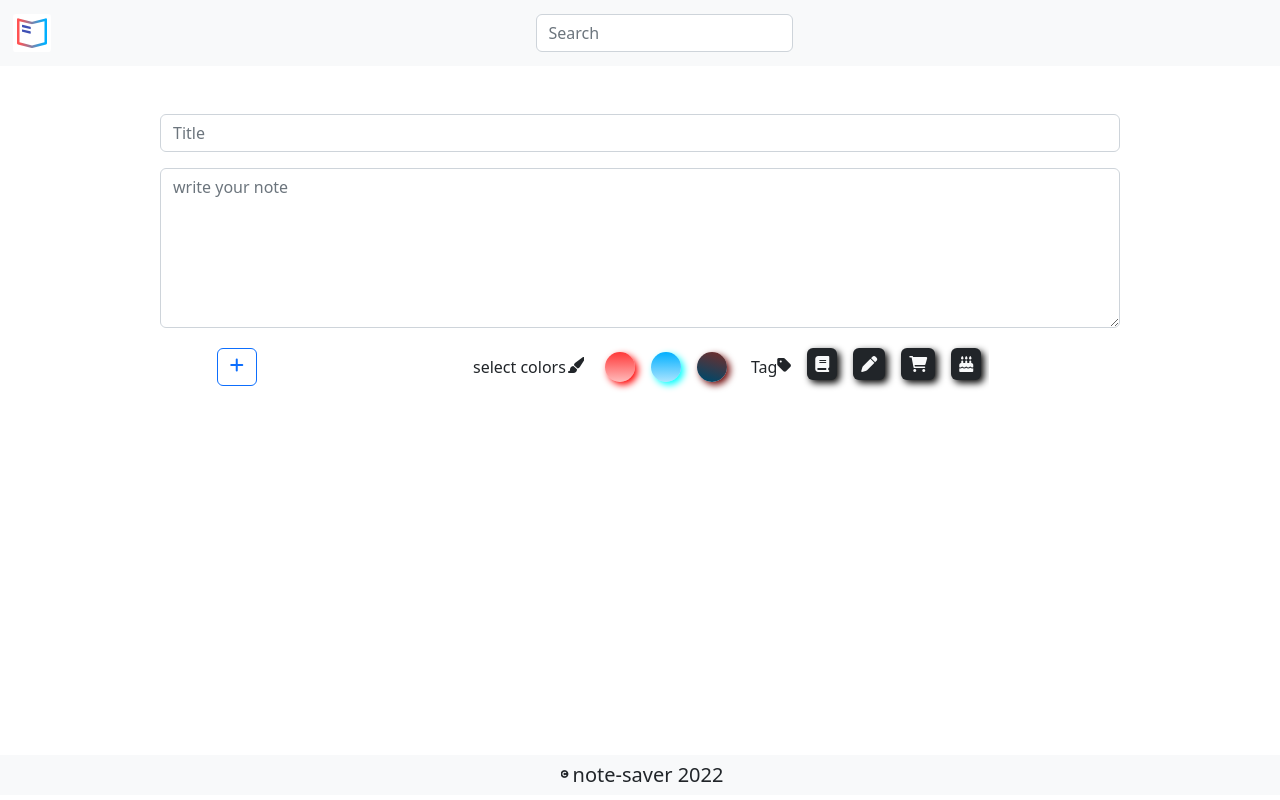
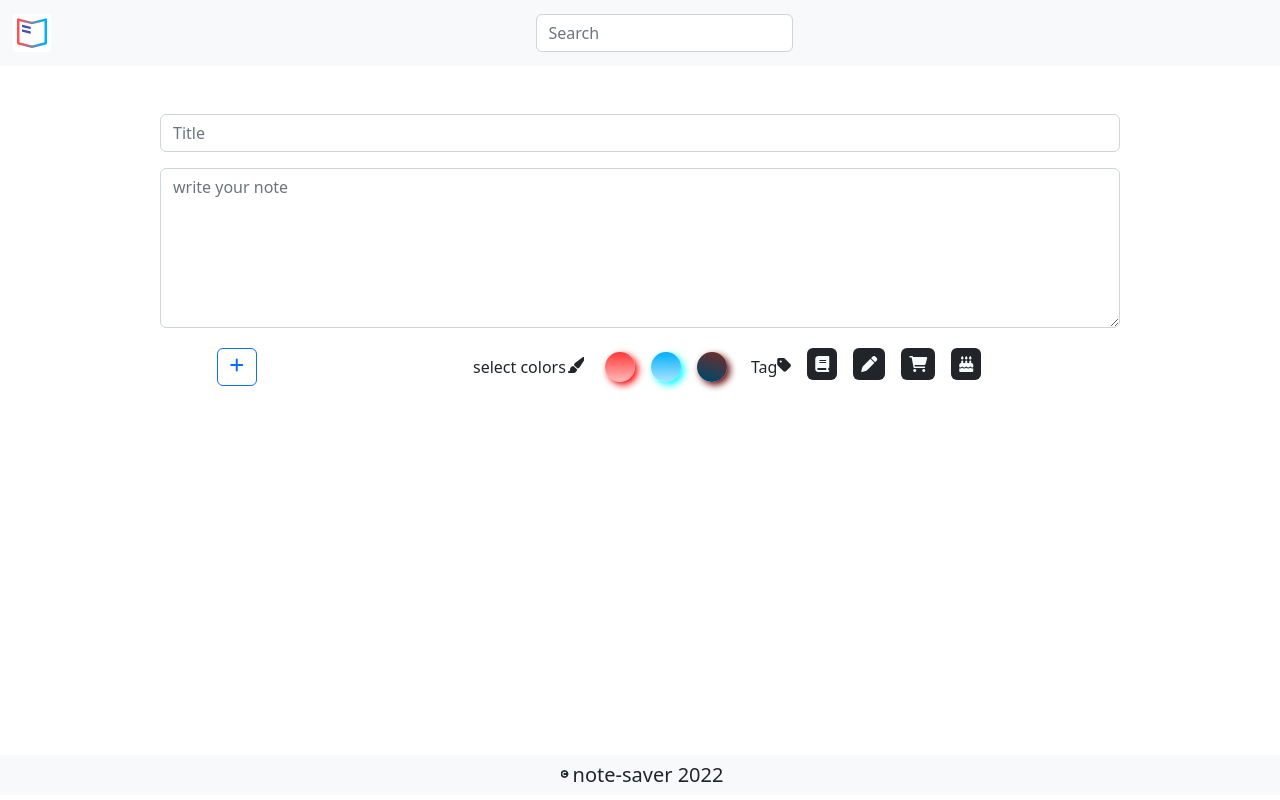
Before and after one commit to webpawan/Note-saver-App, a React (Create React App) app: page / in a window 1280 px wide. Built offline with nearby package versions, Linux system fonts and the light colour scheme.

Commit message:
1.3.9.1 bug fix

```diff
--- a/src/MyAllStates.js
+++ b/src/MyAllStates.js
@@ -87,9 +87,9 @@ const AppProvider = ({ children }) => {
   };
 
   const pickTag = (e) => {
-    let mytag = e.target.children[0].className;
+    let mytag = e.target.className;
     setTags({ tag: mytag });
-
+   console.log(mytag);
   };
 
   const deletenote = (id) => {
--- a/src/Style.css
+++ b/src/Style.css
@@ -94,4 +94,20 @@ border: none !important;
 /* padding: 0 !important; */
 border: none !important;
 opacity: none !important;
+font-size: 1rem !important;
+background-color: transparent  !important;
 }
+.tagicon{
+  background-color: red;
+  z-index: 100;
+}
+
+.bha{
+ padding: 2px;
+box-shadow: 5px 5px 10px rgba(0, 0, 0, 0.532);
+ font-size: 2rem;
+}
+
+.bha:hover{
+  box-shadow: 5px 5px 10px black;
+}
--- a/src/component/CreateNote.jsx
+++ b/src/component/CreateNote.jsx
@@ -116,53 +116,39 @@ const CreateNote = () => {
                 </span>
 
                 <div className="" onClick={pickTag}>
-                  <span
-                    data-bs-toggle="tooltip"
-                    data-bs-placement="bottom"
-                    title="--> study time"
-                  >
+
+
                     <motion.i
-                      whileInView={{ boxShadow: " 3px 3px 7px black" }}
-                      whileTap={{ boxShadow: "1px 1px 4px black", y: "-30px" }}
-                      className="fa-solid fa-book tagicon p-2 bg-dark text-light rounded m-2 "
+                    href="#"
+
+                      className="fa-solid fa-book p-2 bg-dark text-light  rounded m-2 "
                     ></motion.i>
-                  </span>
 
-                  <span
-                    data-bs-toggle="tooltip"
-                    data-bs-placement="bottom"
-                    title="--> othes  work"
-                  >
+
+
+
+
                     <motion.i
-                      whileInView={{ boxShadow: " 3px 3px 7px black" }}
-                      whileTap={{ boxShadow: "1px 1px 4px black", y: "-30px" }}
-                      className="fa-solid tagicon fa-pen p-2 bg-dark text-light rounded m-2"
+
+                      className="fa-solid bg-dark text-light fa-pen p-2  rounded m-2"
                     ></motion.i>
-                  </span>
 
-                  <span
-                    data-bs-toggle="tooltip"
-                    data-bs-placement="bottom"
-                    title="--> shopping time"
-                  >
+
+
+
+
                     <motion.i
-                      whileInView={{ boxShadow: " 3px 3px 7px black" }}
-                      whileTap={{ boxShadow: "1px 1px 4px black", y: "-30px" }}
+
                       className="fa-solid tagicon fa-cart-shopping p-2 bg-dark text-light rounded m-2"
                     ></motion.i>
-                  </span>
 
-                  <span
-                    data-bs-toggle="tooltip"
-                    data-bs-placement="bottom"
-                    title="--> Birthday"
-                  >
+
+
                     <motion.i
-                      whileInView={{ boxShadow: " 3px 3px 7px black" }}
-                      whileTap={{ boxShadow: "1px 1px 4px black", y: "-30px" }}
+
                       className="fa-solid tagicon fa-cake-candles  p-2 bg-dark text-light rounded m-2"
                     ></motion.i>
-                  </span>
+
                 </div>
               </div>
             </div>
```
